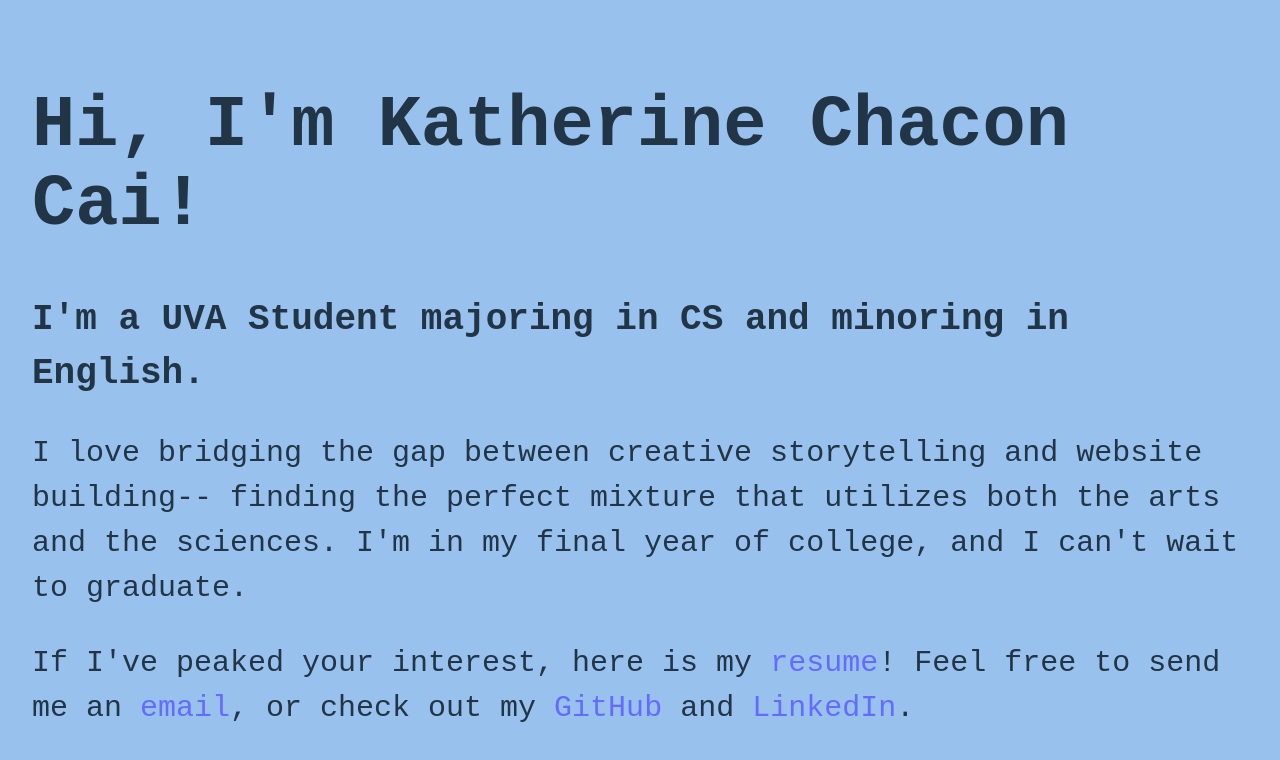
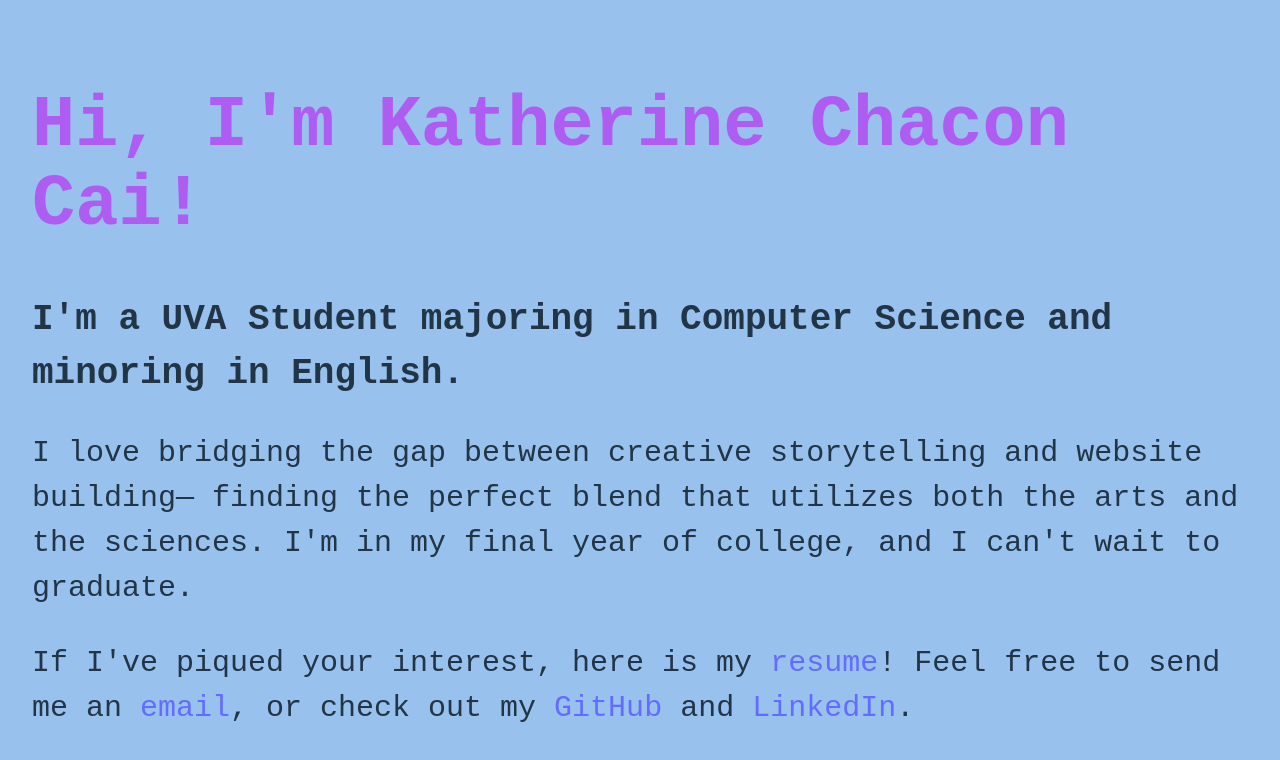
Before and after one commit to kqiancc/kqiancc-site, a React (Vite) app in the folder kqiancc-site/: page / in a window 1280 px wide. Shown: the top 760 px of the page. Built offline with nearby package versions, Linux system fonts and the light colour scheme.

Commit message:
fixed some grammar stuff ig

```diff
--- a/kqiancc-site/src/App.tsx
+++ b/kqiancc-site/src/App.tsx
@@ -1,7 +1,6 @@
-import { BrowserRouter as Router, Route, Routes, Link } from 'react-router-dom';
+import { BrowserRouter as Router, Route, Routes } from 'react-router-dom';
 import Home from './assets/Home.tsx';
-import Timer from './components/Timer.tsx';
-import FlowerAnimation from './components/FlowerAnimation.tsx';
+
 import Parking from './assets/parkingbuster.tsx';
 
 import './App.css'
--- a/kqiancc-site/src/assets/Home.tsx
+++ b/kqiancc-site/src/assets/Home.tsx
@@ -5,12 +5,12 @@ const HomePage: React.FC = () => {
   return (
     <div>
       <h1>Hi, I'm Katherine Chacon Cai! </h1>
-       <h2>I'm a UVA Student majoring in CS and minoring in English.</h2>
+       <h2>I'm a UVA Student majoring in Computer Science and minoring in English.</h2>
       <p>I love bridging the gap between creative storytelling and
-        website building-- finding the perfect mixture that utilizes
+        website building— finding the perfect blend that utilizes
         both the arts and the sciences. I'm in my final year of college,
         and I can't wait to graduate. </p>
-        <p> If I've peaked your interest, here is my
+        <p> If I've piqued your interest, here is my
 
         <a href={Resume} target="_blank" rel="noopener noreferrer"> resume</a>!
 
--- a/kqiancc-site/src/index.css
+++ b/kqiancc-site/src/index.css
@@ -77,6 +77,7 @@ body {
 h1 {
 	font-family: 'Ubuntu Mono', monospace;
 	font-size: 3em;
+	color: #af5cf2;
 }
 
 p {
```
